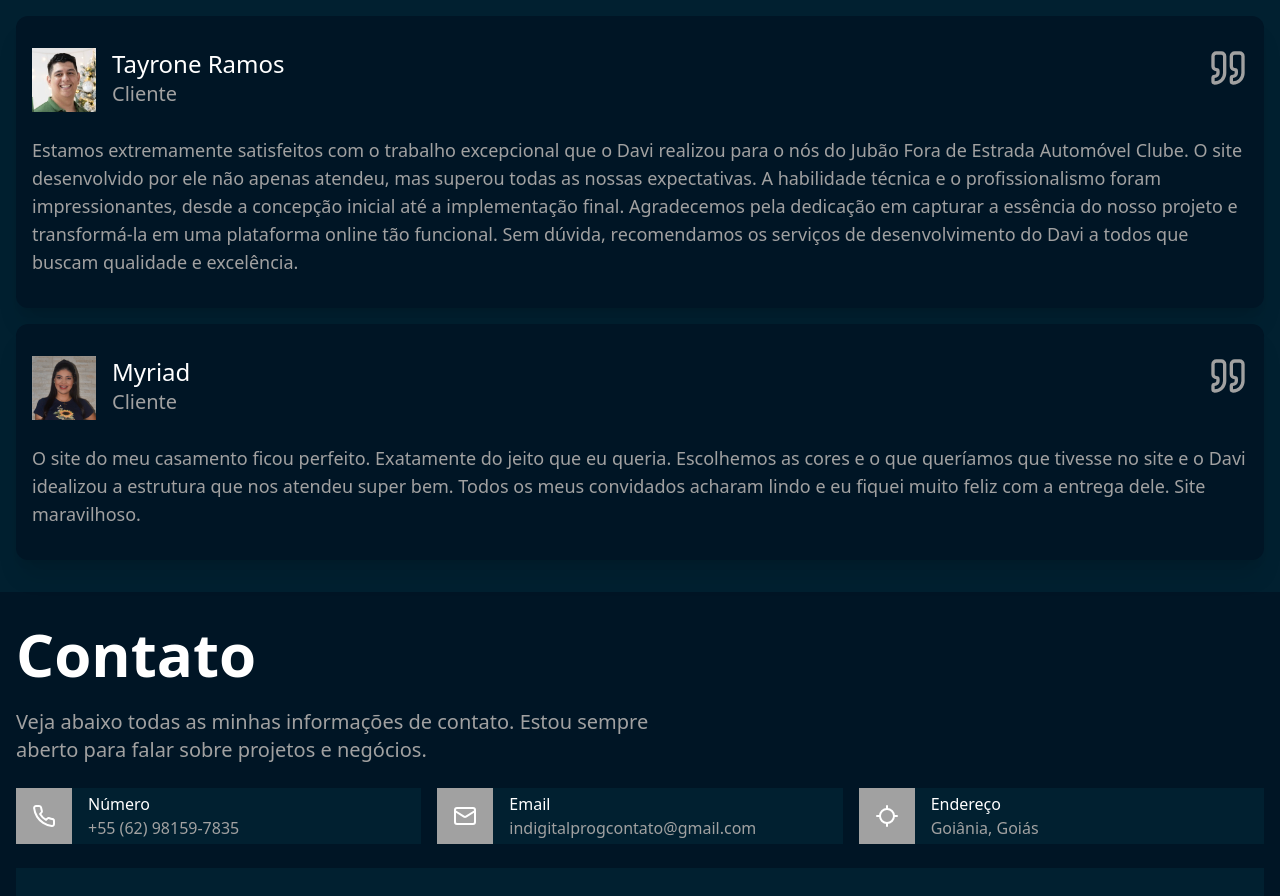
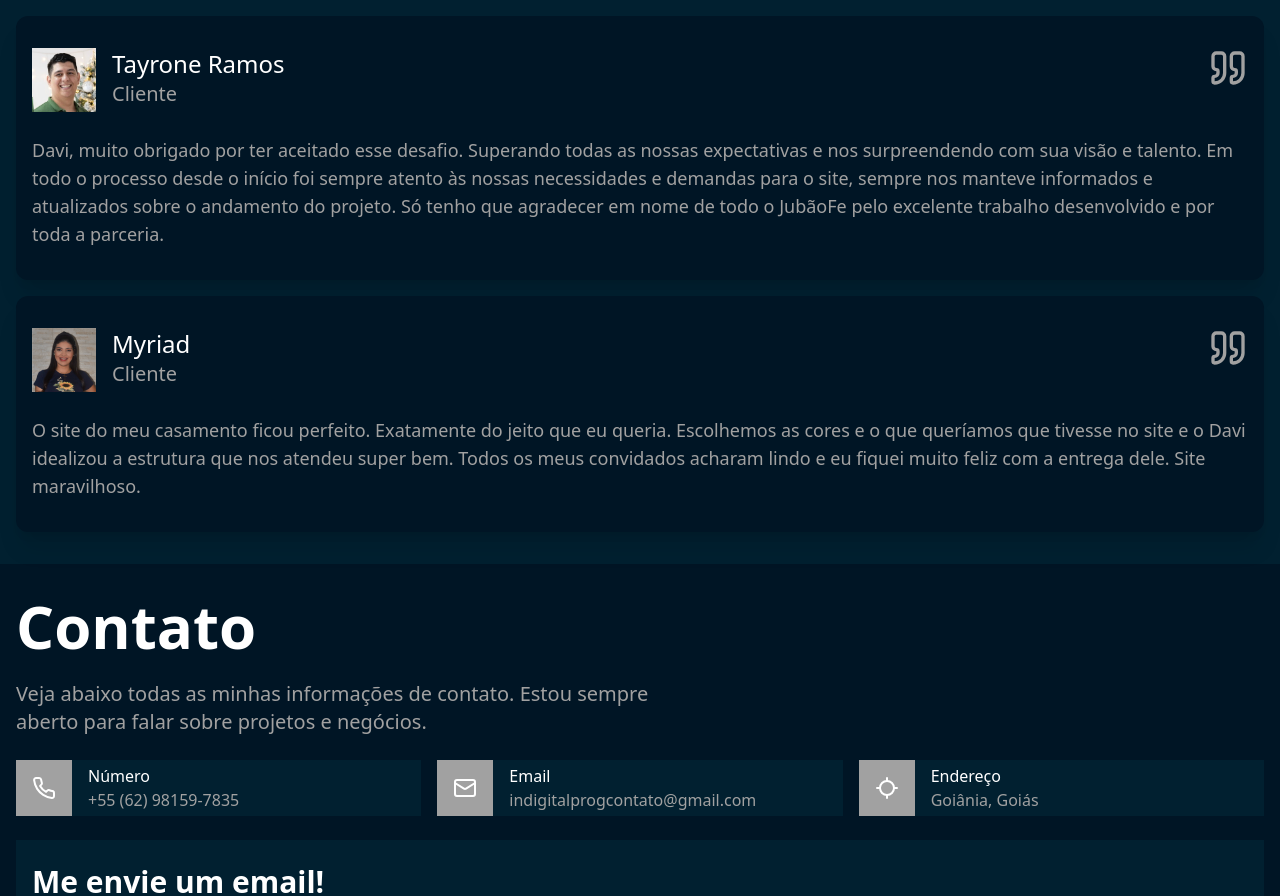
Before and after one commit to davibcavalcante/portfolio, a React (Vite) app: page / in a window 1280 px wide. Shown: the part 2301-3197 px from the top of the page. Built offline with nearby package versions, Linux system fonts and the light colour scheme; no server answers; what tailwindcss-animated would draw is missing.

Commit message:
Atualizando o depoimento JubãoFe

```diff
--- a/src/Components/Testimonials/index.jsx
+++ b/src/Components/Testimonials/index.jsx
@@ -9,7 +9,7 @@ const Testimonials = () => {
             name: 'Tayrone Ramos',
             office: 'Cliente',
             photo: IMG2,
-            text: 'Estamos extremamente satisfeitos com o trabalho excepcional que o Davi realizou para o nós do Jubão Fora de Estrada Automóvel Clube. O site desenvolvido por ele não apenas atendeu, mas superou todas as nossas expectativas. A habilidade técnica e o profissionalismo foram impressionantes, desde a concepção inicial até a implementação final. Agradecemos pela dedicação em capturar a essência do nosso projeto e transformá-la em uma plataforma online tão funcional. Sem dúvida, recomendamos os serviços de desenvolvimento do Davi a todos que buscam qualidade e excelência.'
+            text: 'Davi, muito obrigado por ter aceitado esse desafio. Superando todas as nossas expectativas e nos surpreendendo com sua visão e talento. Em todo o processo desde o início foi sempre atento às nossas necessidades e demandas para o site, sempre nos manteve informados e atualizados sobre o andamento do projeto. Só tenho que agradecer em nome de todo o JubãoFe pelo excelente trabalho desenvolvido e por toda a parceria.'
         },
 
         {
```
